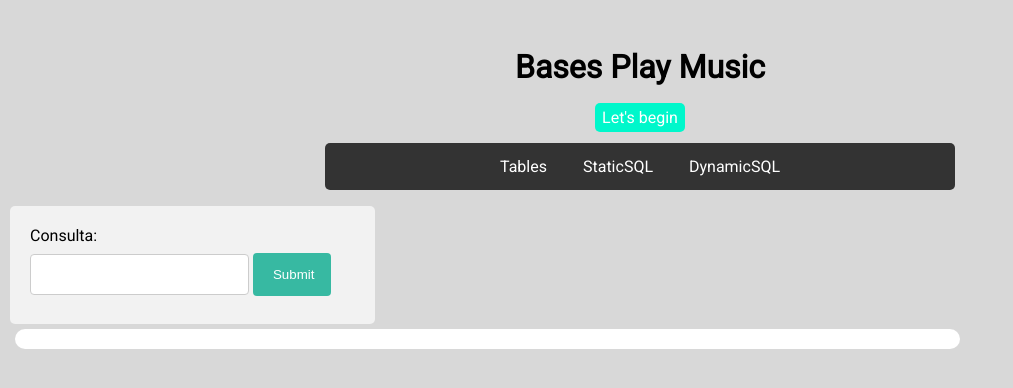
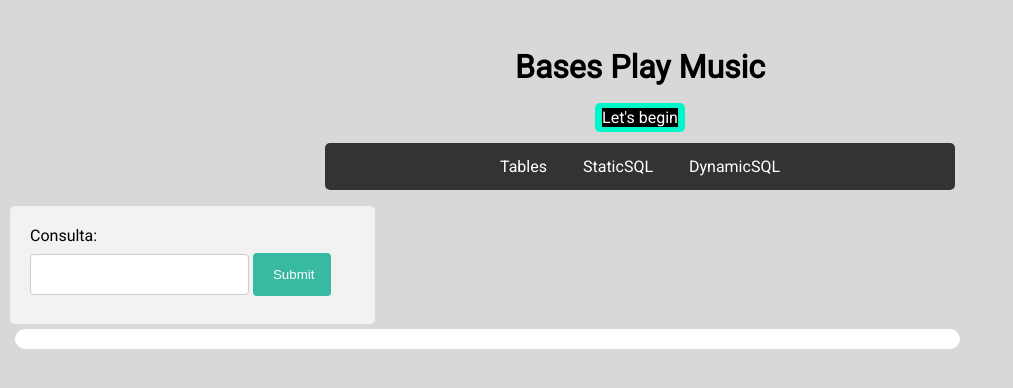
Before and after one commit to FarDust/Bases-Play-Music, a PHP site: page / in a window 1280 px wide, with the pointer over the restyled element. Shown: the part 103-491 px from the top of the page, without its empty margins (0-1013 px from the left). Run offline with PHP 8.4, Linux system fonts and the light colour scheme; some libraries are stand-ins or nearby versions.

Commit message:
fixed :happy:

```diff
--- a/styles.css
+++ b/styles.css
@@ -18,6 +18,10 @@ body {
   text-decoration: none;
   color: white;
   margin: 2px;
+}
+
+#begin a:hover {
+  background-color: black;
 }
 
 #begin:hover{
```
